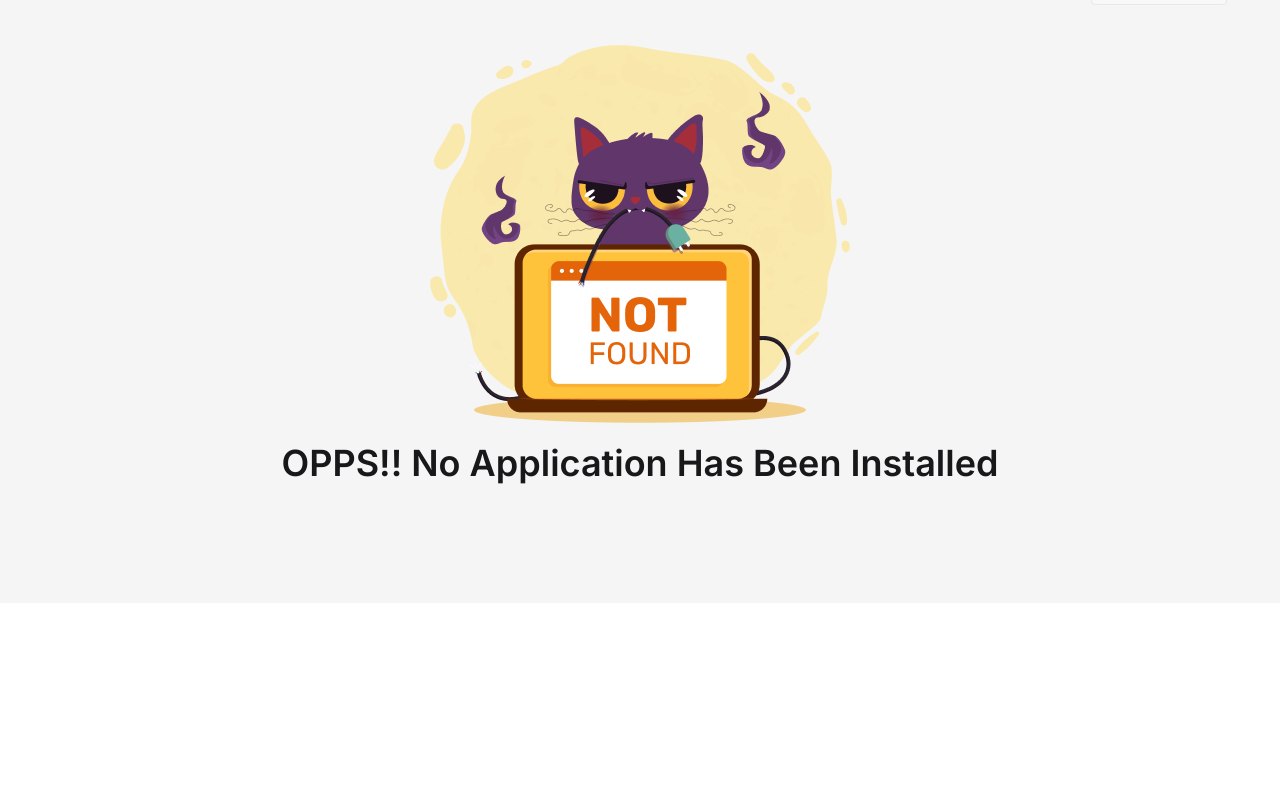
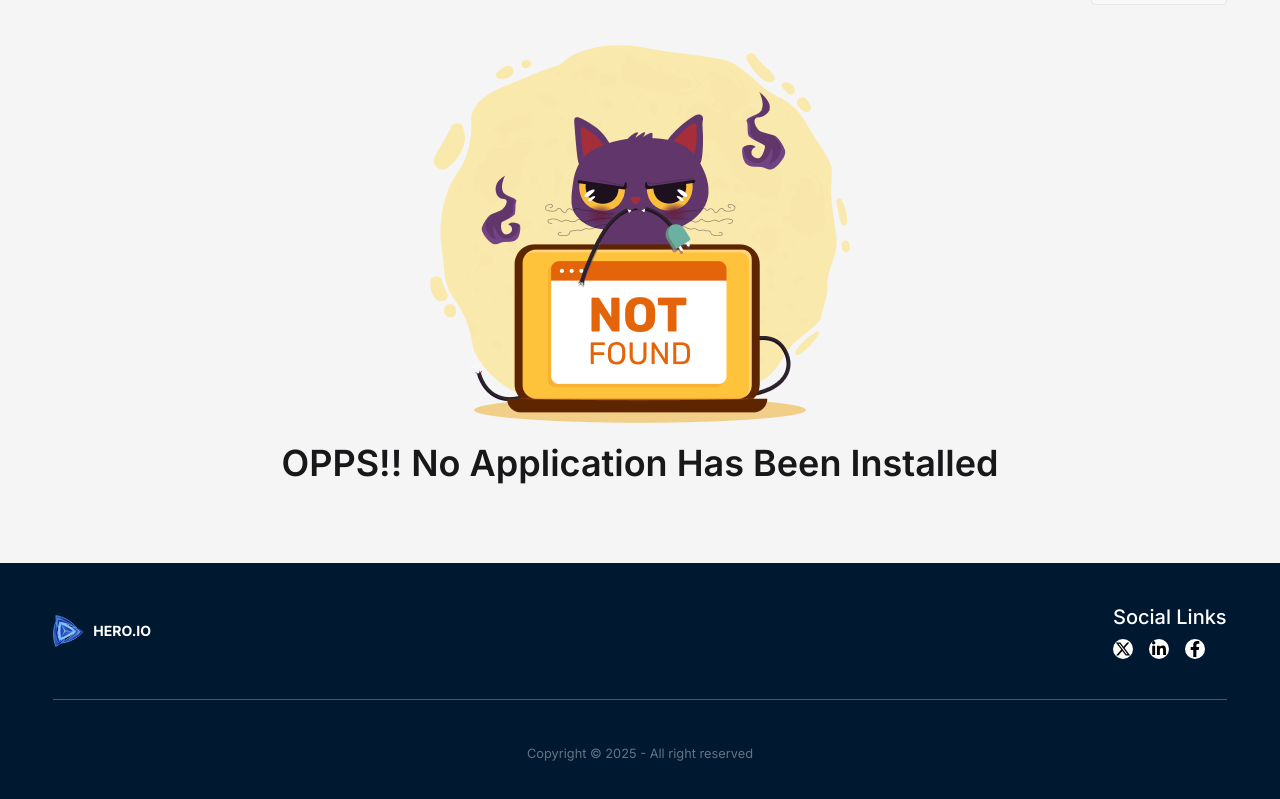
Before and after one commit to sagorteasc/Hero-Apps, a React (Vite) app: page /installation in a window 1280 px wide. Shown: the part 265-1064 px from the top of the page. Before the commit the page ends 868 px from the top, so only its background shows below. Built offline with nearby package versions, Linux system fonts and the light colour scheme.

Commit message:
add footer section

```diff
--- /dev/null
+++ b/src/components/Footer/Footer.jsx
@@ -0,0 +1,49 @@
+import NavbarLogo from "../../assets/logo.png"
+import { FaXTwitter } from "react-icons/fa6";
+import { FaLinkedinIn } from "react-icons/fa";
+import { FaFacebookF } from "react-icons/fa";
+
+const Footer = () => {
+    return (
+        <div className="bg-[#001931] text-white">
+            <footer className="w-11/12 mx-auto py-10">
+                <div className="footer flex justify-between items-center pb-10">
+                    <aside>
+                        <h3 className="flex font-bold items-center gap-2">
+                            <img className="w-8 h-8" src={NavbarLogo} />
+                            HERO.IO
+                        </h3>
+                    </aside>
+                    <nav>
+                        <h6 className="font-medium text-xl">Social Links</h6>
+                        <div className="grid grid-flow-col gap-4">
+                            <a>
+                                <div className="bg-white rounded-full">
+                                    <FaXTwitter className="text-black w-5 h-5 p-0.5" />
+                                </div>
+                            </a>
+                            <a>
+                                <div className="bg-white rounded-full">
+                                    <FaLinkedinIn className="text-black w-5 h-5 p-0.5" />
+                                </div>
+                            </a>
+                            <a>
+                                <div className="bg-white rounded-full">
+                                    <FaFacebookF className="text-black w-5 h-5 p-0.5" />
+                                </div>
+                            </a>
+                        </div>
+                    </nav>
+                </div>
+
+                <hr className="text-gray-600 py-5" />
+
+                <div>
+                    <p className="text-[#627382] text-center"><small>Copyright © 2025 - All right reserved</small></p>
+                </div>
+            </footer>
+        </div>
+    );
+};
+
+export default Footer;
--- a/src/components/Installation/Installation.jsx
+++ b/src/components/Installation/Installation.jsx
@@ -7,17 +7,12 @@ import AppNotFoundImg from "../../assets/App-Error.png"
 
 const Installation = () => {
 
-    // const [descendingSort, setDescendingSort] = useState([]);
-    const [downloaded, setDownloaded] = useState([]);
 
     const appsData = useLoaderData();
 
-    useEffect(() => {
-        const appIds = getFromLocalStorage();
-        const installedApps = appsData.filter(app => appIds.includes(app.id));
-        setDownloaded(installedApps);
-    }, []);
-
+    const appIds = getFromLocalStorage();
+    const installedApps = appsData.filter(app => appIds.includes(app.id));
+    const [downloaded, setDownloaded] = useState(installedApps);
 
     // uninstall the app
     const handleUninstall = (id) => {
@@ -43,7 +38,7 @@ const Installation = () => {
 
     return (
         <div className="bg-[#f5f5f5]">
-            <div className="w-11/12 mx-auto pb-20">
+            <div className="w-11/12 mx-auto pb-10">
                 <div className="py-10 text-center">
                     <h3 className="font-bold text-5xl mb-2">Your Installed Apps</h3>
                     <p className="text-[#627382] text-xl">Explore All Trending Apps on the Market developed by us</p>
--- a/src/components/Root/Root.jsx
+++ b/src/components/Root/Root.jsx
@@ -1,13 +1,17 @@
 import { ScrollRestoration } from "react-router-dom";
 import { Outlet } from "react-router-dom";
 import NavBar from "../NavBar/NavBar";
+import Footer from "../Footer/Footer";
 
 const Root = () => {
     return (
-        <div className="max-w-400 mx-auto">
-            <NavBar></NavBar>
-            <ScrollRestoration />
-            <Outlet></Outlet>
+        <div>
+            <div className="max-w-400 mx-auto">
+                <NavBar></NavBar>
+                <ScrollRestoration />
+                <Outlet></Outlet>
+            </div>
+            <Footer></Footer>
         </div>
     );
 };
```
